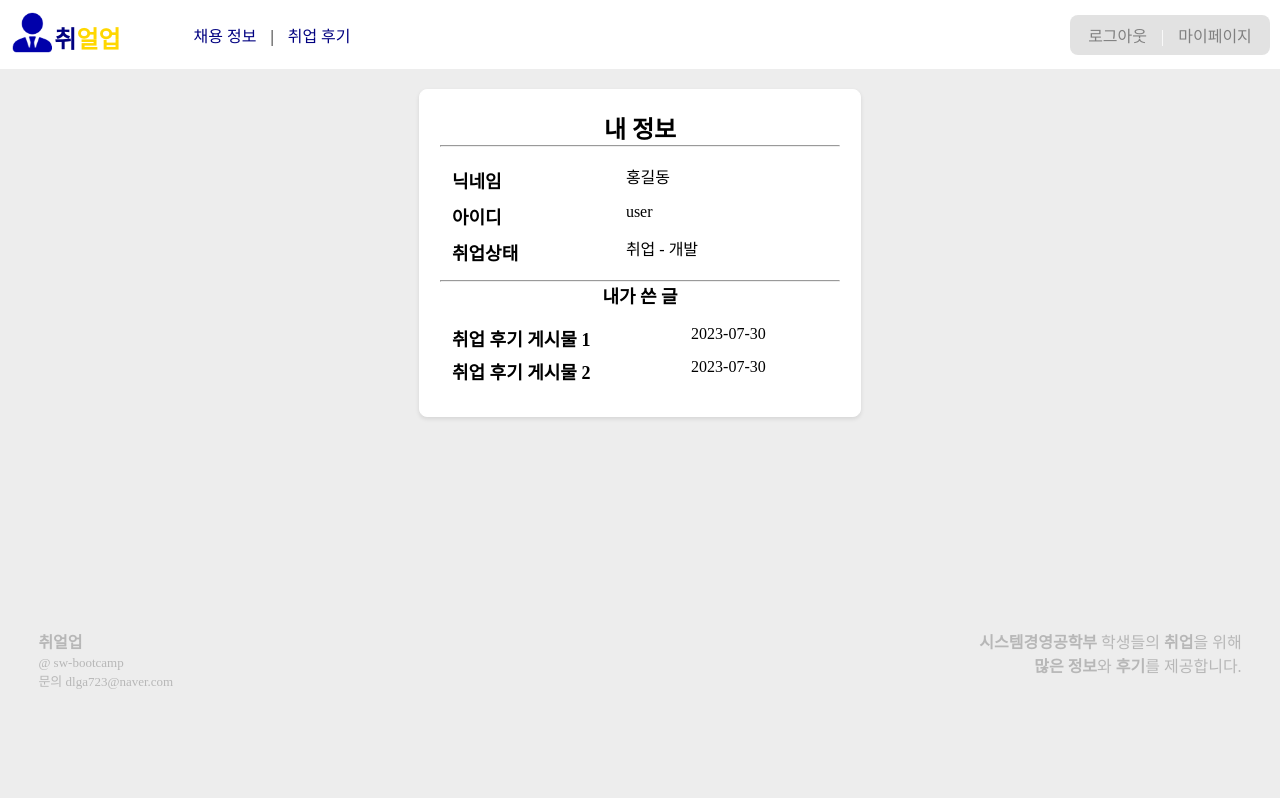
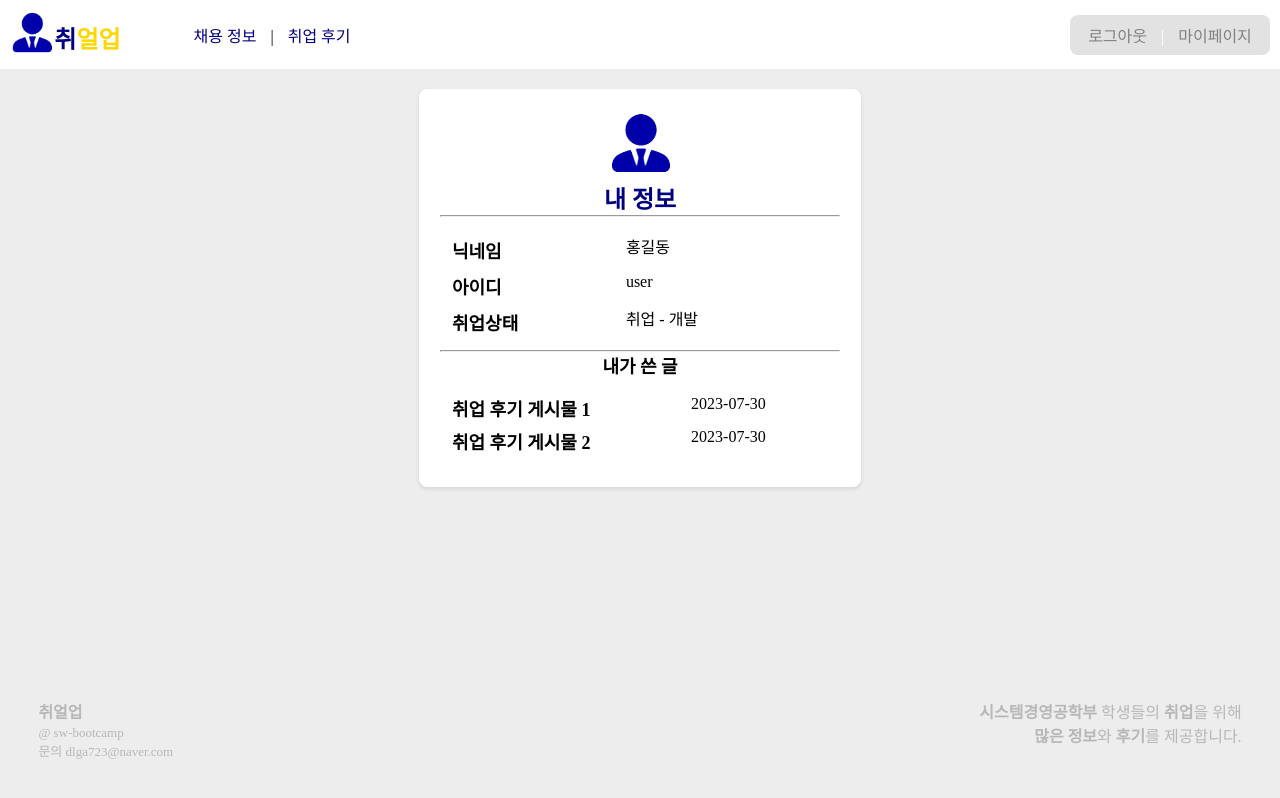
Before and after one commit to hyeon020723/cheerup, a Vue app: page /myPage in a window 1280 px wide. Built offline with nearby package versions, Linux system fonts and the light colour scheme; a web font is replaced by a local one.

Commit message:
signupPageStyle

```diff
--- a/src/components/login.vue
+++ b/src/components/login.vue
@@ -158,7 +158,8 @@ export default {
 .loginInput {
   width: 100%;
   height: 100%;
-  border: 1px solid #e2e2e2;
+  border: 0px;
+  border-bottom: 1px solid rgb(191, 191, 191);
   border-radius: 2px;
   padding-left: 3%;
 }
--- a/src/components/myPage.vue
+++ b/src/components/myPage.vue
@@ -2,9 +2,12 @@
   <!-- myPageMain부분 코드 -->
   <div class="myPageMain">
     <div class="myPageCard">
+      <div class="logo">
+        <img src="../assets/logo.png" />
+        <h2 class="myPageTitle" style="color: #000080">내 정보</h2>
+      </div>
+      <hr />
       <div class="myPageCardContents">
-        <h2 class="myPageTitle">내 정보</h2>
-        <hr />
         <table class="myPageTable">
           <tr>
             <th>닉네임</th>
--- a/src/components/signUp.vue
+++ b/src/components/signUp.vue
@@ -238,7 +238,8 @@ export default {
 .inputCard .input {
   width: 100%;
   height: 100%;
-  border: 1px solid rgb(191, 191, 191);
+  border: 0px;
+  border-bottom: 1px solid rgb(191, 191, 191);
   border-radius: 2px;
   padding-left: 3%;
 }
```
